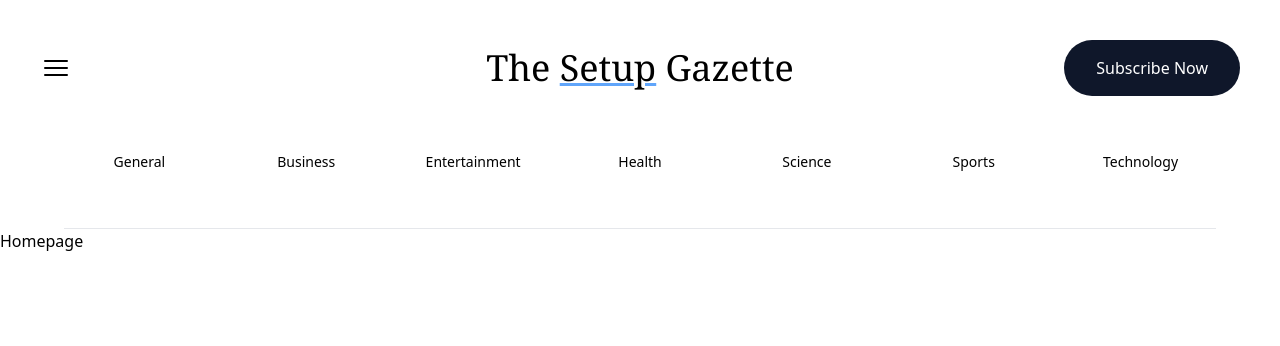
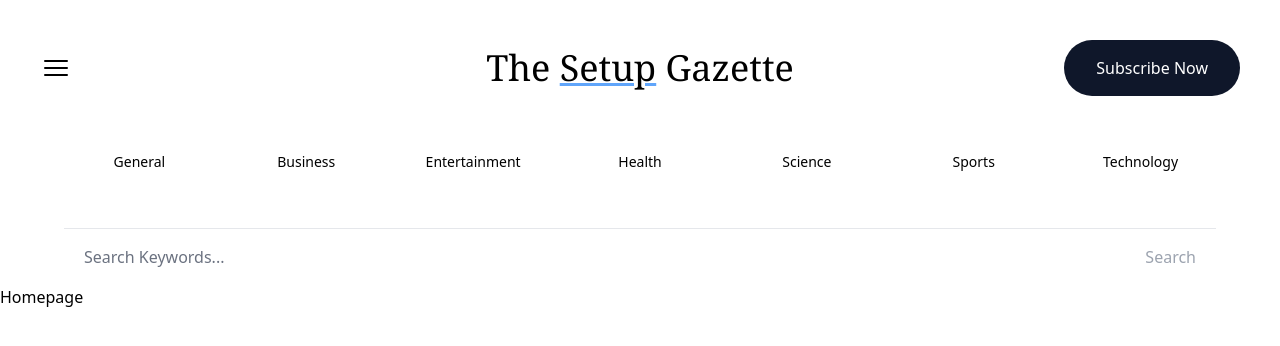
Before and after one commit to MpiloNM95/the_setup_gazette, a Next.js app: page / in a window 1280 px wide. Shown: the top 346 px of the page. Built offline with nearby package versions, Linux system fonts and the light colour scheme.

Commit message:
searchbox and search button area function onSubmit and active for users, searchbox is client

```diff
--- a/app/Header.tsx
+++ b/app/Header.tsx
@@ -1,6 +1,7 @@
 import { Bars3Icon } from "@heroicons/react/24/solid";
 import Link from "next/link";
 import NavLinks from "./NavLinks";
+import SearchBox from "./SearchBox";
 
 function Header() {
   return (
@@ -28,6 +29,7 @@
       <NavLinks />
 
       {/* Search Box */}
+      <SearchBox />
     </header>
   );
 }
--- /dev/null
+++ b/app/SearchBox.tsx
@@ -0,0 +1,42 @@
+'use client'
+
+import { useRouter } from "next/navigation";
+import { FormEvent, useState } from "react";
+
+function SearchBox() {
+    const [input, setInput] = useState("");
+    const router = useRouter();
+
+    const handleSearch = (e: FormEvent<HTMLFormElement>) => {
+        e.preventDefault();
+        if (!input) return;
+
+        router.push(`/search?term=${input}`)
+    };
+
+  return (
+        <form
+        onSubmit={handleSearch}
+        className="max-w-6xl mx-auto flex justify-between items-center
+        px-5">
+            <input
+            type="text"
+            value={input}
+            onChange={(e) => setInput(e.target.value)}
+            placeholder="Search Keywords..."
+            className="w-full h-14 rounded-sm placeholder-gray-500 text-gray-500 outline-none flex-1
+            bg-transparent dark:text-blue-400"
+            />
+
+            <button type="submit"
+            disabled={!input}
+            className="text-blue-400 disabled:text-gray-400"
+
+            >Search</button>
+
+        </form>
+    );
+
+}
+
+export default SearchBox
```
